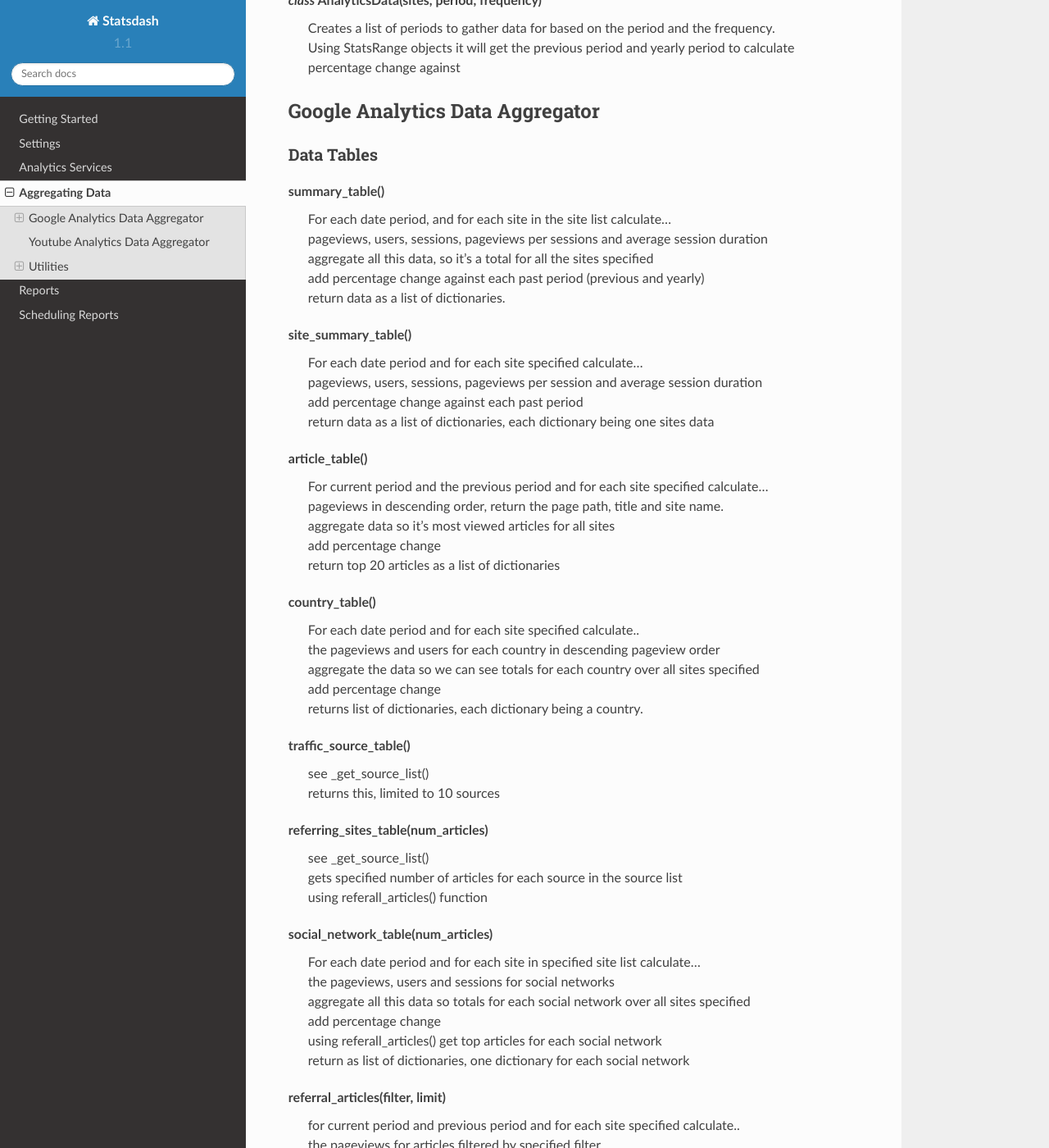
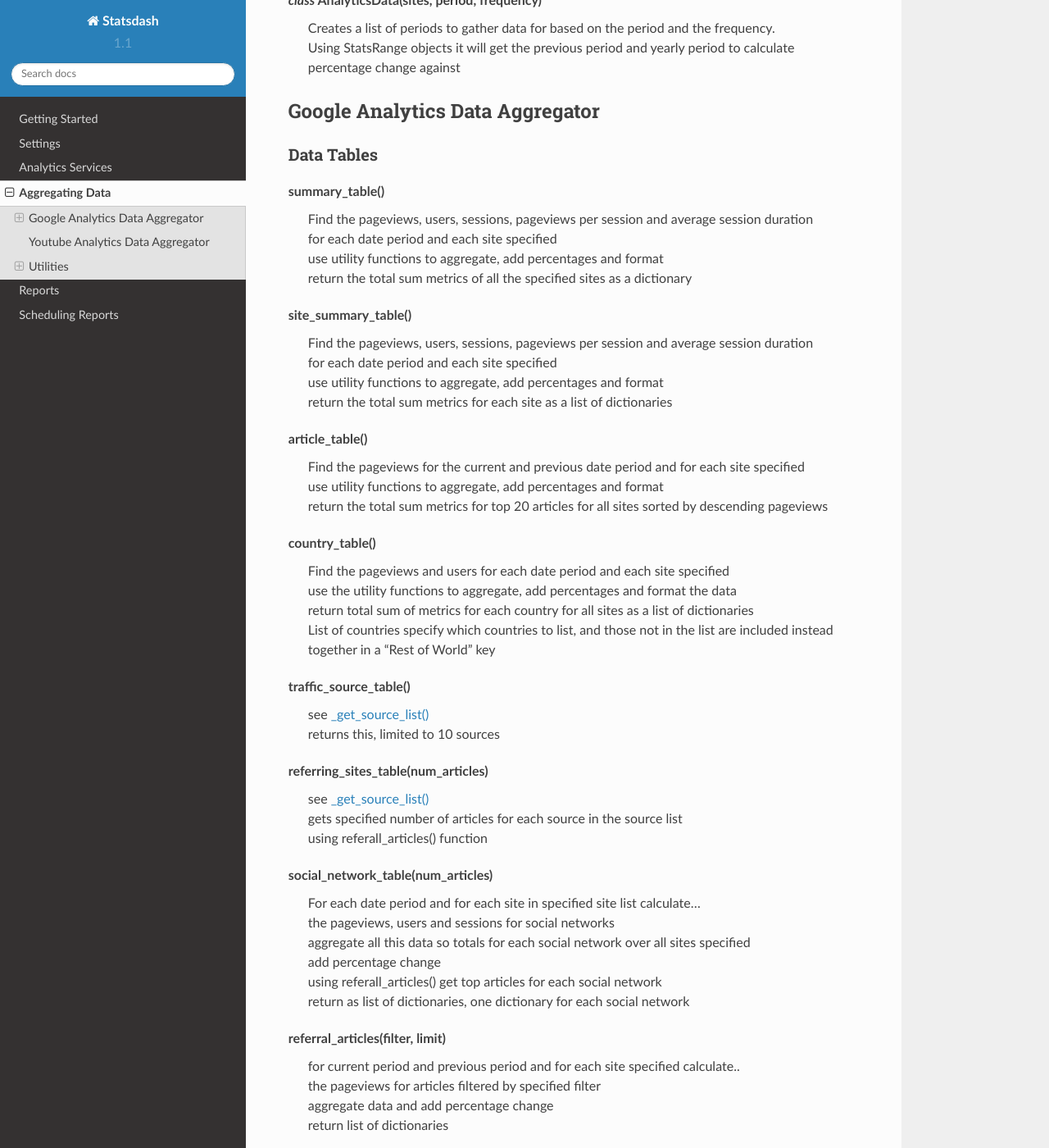
Before and after one commit to gamernetwork/gastatsdash, a Sphinx documentation site: the page built from docs/aggregating_data.rst, in a window 1280 px wide and 1400 px high, scrolled down 551 px. Shown: the whole window at 82% size. Built offline with Sphinx 7.4.7 and the Read the Docs theme 2.0.0, drawn with Linux system fonts in a browser that asks for light colours.

Commit message:
testing refs

```diff
--- a/docs/aggregating_data.rst
+++ b/docs/aggregating_data.rst
@@ -29,38 +29,34 @@
 ++++++++++
 
 summary_table()
-    | For each date period, and for each site in the site list calculate...
-    | pageviews, users, sessions, pageviews per sessions and average session duration
-    | aggregate all this data, so it's a total for all the sites specified
-    | add percentage change against each past period (previous and yearly)
-    | return data as a list of dictionaries.
+    | Find the pageviews, users, sessions, pageviews per session and average session duration
+    | for each date period and each site specified
+    | use utility functions to aggregate, add percentages and format
+    | return the total sum metrics of all the specified sites as a dictionary
 
 site_summary_table()
-    | For each date period and for each site specified calculate...
-    | pageviews, users, sessions, pageviews per session and average session duration
-    | add percentage change against each past period
-    | return data as a list of dictionaries, each dictionary being one sites data
+    | Find the pageviews, users, sessions, pageviews per session and average session duration
+    | for each date period and each site specified
+    | use utility functions to aggregate, add percentages and format
+    | return the total sum metrics for each site as a list of dictionaries
 
 article_table()
-    | For current period and the previous period and for each site specified calculate...
-    | pageviews in descending order, return the page path, title and site name.
-    | aggregate data so it's most viewed articles for all sites
-    | add percentage change
-    | return top 20 articles as a list of dictionaries
+    | Find the pageviews for the current and previous date period and for each site specified
+    | use utility functions to aggregate, add percentages and format
+    | return the total sum metrics for top 20 articles for all sites sorted by descending pageviews
 
 country_table()
-    | For each date period and for each site specified calculate..
-    | the pageviews and users for each country in descending pageview order
-    | aggregate the data so we can see totals for each country over all sites specified
-    | add percentage change
-    | returns list of dictionaries, each dictionary being a country.
+    | Find the pageviews and users for each date period and each site specified
+    | use the utility functions to aggregate, add percentages and format the data
+    | return total sum of metrics for each country for all sites as a list of dictionaries
+    | List of countries specify which countries to list, and those not in the list are included instead together in a "Rest of World" key
 
 traffic_source_table()
-    | see _get_source_list()
+    | see :ref:`get_source_list`
     | returns this, limited to 10 sources
 
 referring_sites_table(num_articles)
-    | see _get_source_list()
+    | see :ref:`get_source_list`
     | gets specified number of articles for each source in the source list
     | using referall_articles() function
 
```
Also changed, not shown: other parts of docs/aggregating_data.rst (+2 -0 lines).
